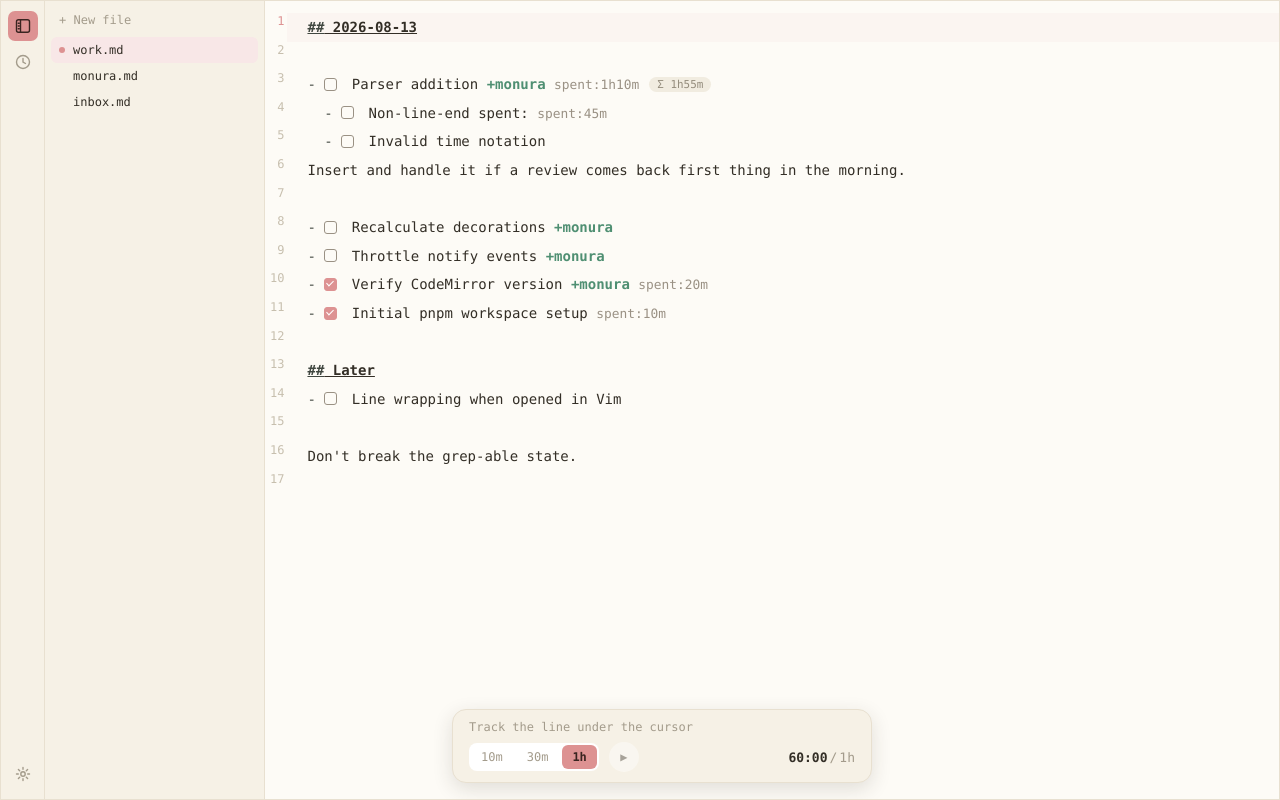
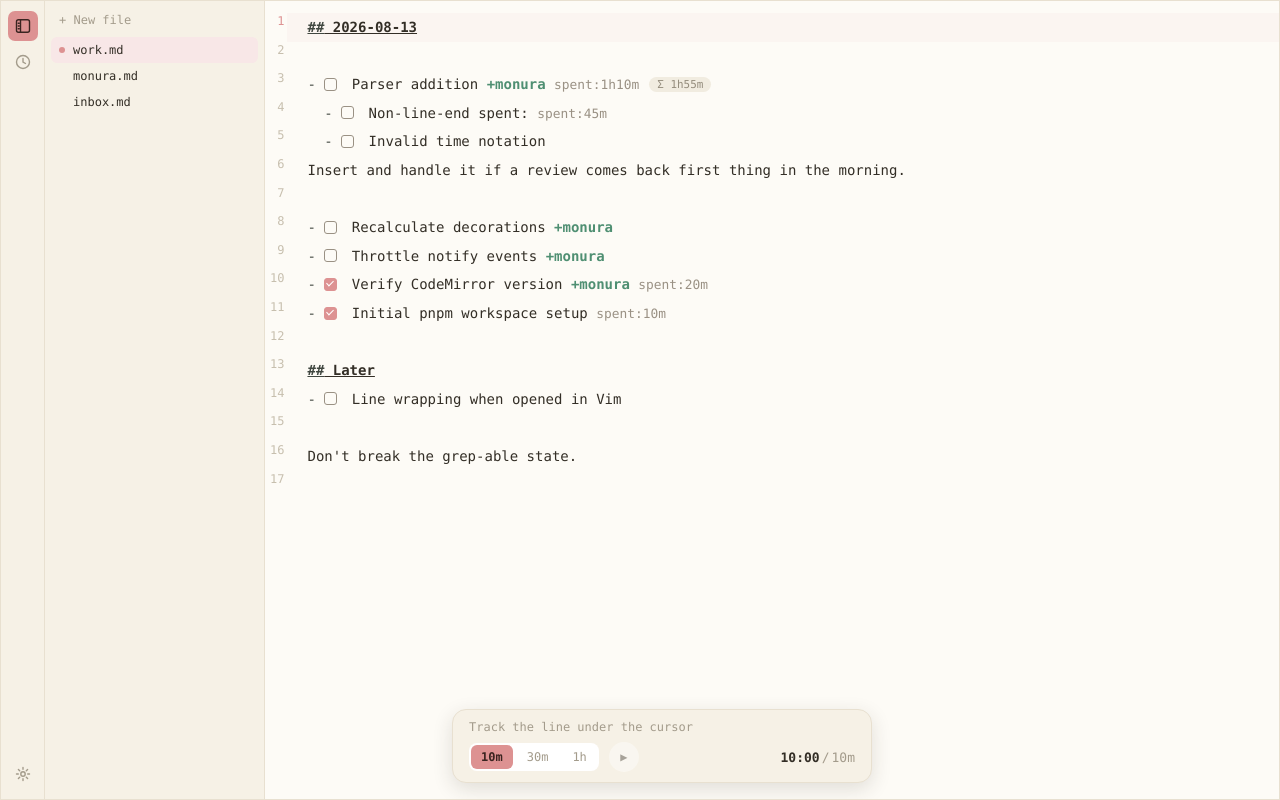
Before and after one commit to ellreka/monura, a React (Vite) app: page / in a window 1280 px wide. Built offline with nearby package versions, Linux system fonts and the light colour scheme.

Commit message:
feat: update

```diff
--- a/src/App.css
+++ b/src/App.css
@@ -13,6 +13,8 @@
   --wash-rgb: 51, 46, 38;
   --shadow-rgb: 51, 46, 38;
   --rail-width: 44px;
+  /* Reserves space below scrollable views (log/settings) so their content never sits under the floating timer bar (74px tall, 16px off the bottom). */
+  --timer-bar-clearance: 110px;
 
   font-family: "SF Mono", "Menlo", "Consolas", ui-monospace, "Hiragino Kaku Gothic ProN", "Hiragino Sans", sans-serif;
   color: var(--ink);
@@ -511,7 +513,7 @@ button {
 .settings-view {
   height: 100%;
   overflow-y: auto;
-  padding: 20px 28px;
+  padding: 20px 28px var(--timer-bar-clearance);
 }
 
 .view-title {
@@ -787,7 +789,7 @@ button {
 .log-view {
   height: 100%;
   overflow-y: auto;
-  padding: 20px 28px;
+  padding: 20px 28px var(--timer-bar-clearance);
 }
 
 .log-header {
--- a/src/App.tsx
+++ b/src/App.tsx
@@ -88,7 +88,8 @@ function App() {
   const [loadError, setLoadError] = useState<string | null>(null);
   const [vimMode, setVimMode] = useState(false);
   const [theme, setTheme] = useState<"light" | "dark">("light");
-  const [presetMinutes, setPresetMinutes] = useState<number>(DEFAULT_PRESET_MINUTES);
+  /** Preset 1 (the first slot) is the startup selection — guarantees a preset is always highlighted, even if slot 3 (default 1h) was customized away. */
+  const [presetMinutes, setPresetMinutes] = useState<number>(() => compactPresets(DEFAULT_PRESETS)[0] ?? DEFAULT_PRESET_MINUTES);
   const [presetSlots, setPresetSlots] = useState<(number | null)[]>(() => [...DEFAULT_PRESETS]);
   const [shortcuts, setShortcuts] = useState<TimerShortcuts>(createDefaultTimerShortcuts);
   const [timerState, setTimerState] = useState<TimerState>(() => createIdleTimer(presetMinutes));
@@ -98,7 +99,7 @@ function App() {
   /** The tracked line was lost during an active session (deleted or unidentifiable after an external edit). */
   const [trackedLost, setTrackedLost] = useState(false);
   const [pendingResolution, setPendingResolution] = useState<PendingResolution | null>(null);
-  const [isCursorOnTask, setIsCursorOnTask] = useState(false);
+  const [focusedTaskLabel, setFocusedTaskLabel] = useState<string | null>(null);
   const [view, setView] = useState<AppView>("editor");
   const [sidebarOpen, setSidebarOpen] = useState(true);
   const [logRefreshKey, setLogRefreshKey] = useState(0);
@@ -111,6 +112,7 @@ function App() {
   const applyingExternalRef = useRef(false);
 
   const isRunning = timerState.status === "running";
+  const isCursorOnTask = focusedTaskLabel !== null;
   const activeFile = files[activeIndex];
   const presets = compactPresets(presetSlots);
   const presetKeymap = compactPresetShortcuts(presetSlots, shortcuts.presets);
@@ -178,6 +180,7 @@ function App() {
         setVimMode(settings.vimMode);
         setTheme(settings.theme);
         setPresetSlots(settings.presets);
+        setPresetMinutes(compactPresets(settings.presets)[0] ?? DEFAULT_PRESET_MINUTES);
         setShortcuts(settings.shortcuts);
       } catch (e) {
         console.error("settings load failed:", e);
@@ -475,6 +478,7 @@ function App() {
     setTrackedLost(false);
     setTimerState(startTimer(presetMinutes, Date.now()));
     setElapsedMs(0);
+    editorRef.current?.focus();
   };
 
   const stopTracking = (reason: "manual" | "expired") => {
@@ -658,7 +662,7 @@ function App() {
                 vimMode={vimMode}
                 theme={theme}
                 presets={presetKeymap}
-                onCursorLineChange={(info) => setIsCursorOnTask(info.isTask)}
+                onCursorLineChange={(info) => setFocusedTaskLabel(info.isTask ? toTrackingLabel(info.text) : null)}
                 onTrackedLineChange={(info) => setTrackingLabel(toTrackingLabel(info.text))}
                 onTrackedLineLost={() => setTrackedLost(true)}
                 toggleKey={shortcuts.toggle}
@@ -705,6 +709,7 @@ function App() {
         </div>
         <TimerBar
           trackingLabel={trackingLabel}
+          focusedTaskLabel={focusedTaskLabel}
           trackedLost={trackedLost}
           isRunning={isRunning}
           canStart={isCursorOnTask && pendingResolution === null}
--- a/src/components/Editor.tsx
+++ b/src/components/Editor.tsx
@@ -63,6 +63,8 @@ export interface EditorHandle {
    * Returns null if the line does not exist.
    */
   applySpentToLine(lineNumber: number, elapsedSeconds: number): AppliedSpentResult | null;
+  /** Moves DOM focus into the editor (e.g. after a click on a chrome button, like starting the timer). */
+  focus(): void;
   setVimMode(enabled: boolean): void;
   setTheme(dark: boolean): void;
   setTimerKeymap(presets: readonly PresetKeymapEntry[], toggleKey: string | null): void;
@@ -322,6 +324,10 @@ export const Editor = forwardRef<EditorHandle, EditorProps>(function Editor(
         return { lineText: updatedText, projects: meta?.projects ?? [] };
       },
 
+      focus() {
+        viewRef.current?.focus();
+      },
+
       setVimMode(enabled) {
         const view = viewRef.current;
         if (!view) return;
--- a/src/components/TimerBar.tsx
+++ b/src/components/TimerBar.tsx
@@ -9,6 +9,8 @@ export interface PendingRecord {
 
 interface TimerBarProps {
   trackingLabel: string | null;
+  /** The task currently under the cursor (independent of tracking state); shown while idle. */
+  focusedTaskLabel: string | null;
   /** The tracked line was lost while measuring. */
   trackedLost: boolean;
   isRunning: boolean;
@@ -31,6 +33,7 @@ interface TimerBarProps {
 
 export function TimerBar({
   trackingLabel,
+  focusedTaskLabel,
   trackedLost,
   isRunning,
   canStart,
@@ -49,6 +52,8 @@ export function TimerBar({
   const totalMs = presetMinutes * 60 * 1000;
   const remainingMs = Math.max(0, totalMs - elapsedMs);
   const remainingRatio = isRunning ? Math.min(1, remainingMs / totalMs) : 0;
+  /** Tracked line while running; otherwise the task under the cursor, so the bar shows the focused task whether or not it's currently measuring. */
+  const displayLabel = trackingLabel ?? focusedTaskLabel;
 
   // Waiting to choose a recording target. Ask non-destructively on the timer bar rather than in a modal
   if (pending) {
@@ -79,11 +84,11 @@ export function TimerBar({
   return (
     <footer className="timer-bar">
       <div className="timer-bar-fill" aria-hidden="true" style={{ width: `${remainingRatio * 100}%` }} />
-      <div className="timer-bar-label" title={trackingLabel ?? undefined}>
+      <div className="timer-bar-label" title={displayLabel ?? undefined}>
         {trackedLost ? (
           <span className="timer-bar-warn">Tracked line not found (choose destination when stopping)</span>
         ) : (
-          (trackingLabel ?? "Track the line under the cursor")
+          (displayLabel ?? "Track the line under the cursor")
         )}
       </div>
       <div className="timer-bar-controls">
```
